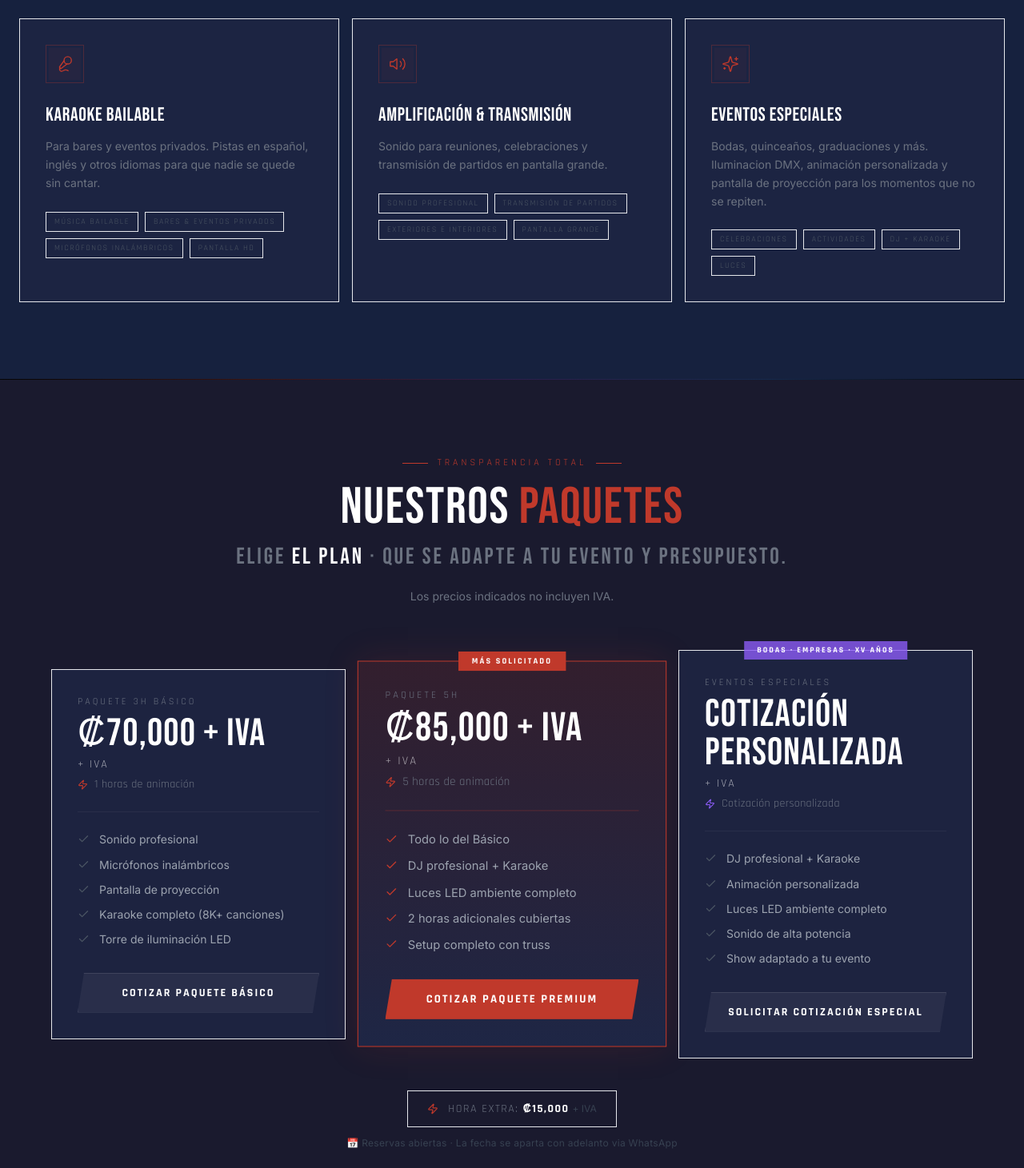
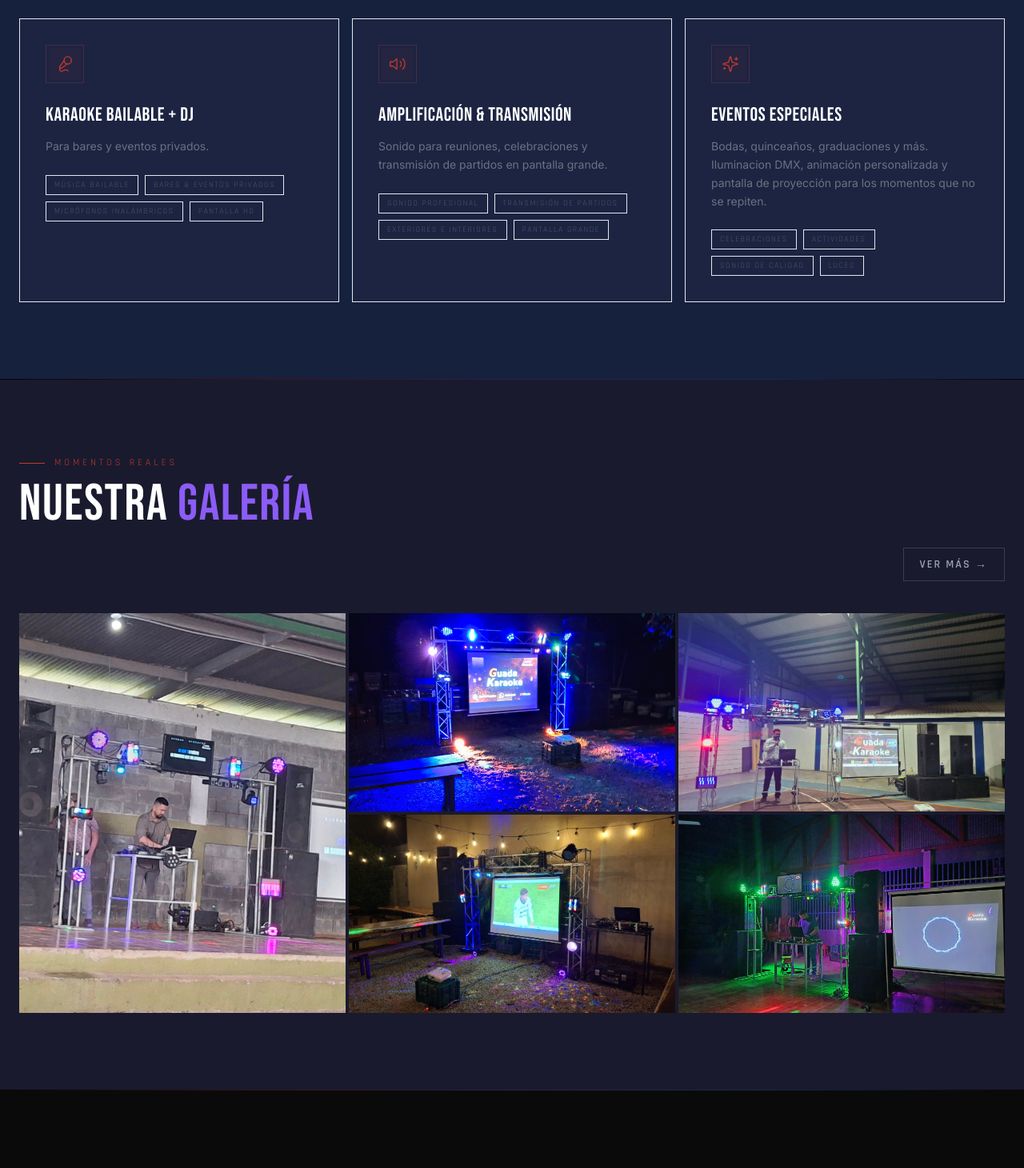
Before and after one commit to joseGuadamuz2/guada-karaoke, a React (Vite) app: page / in a window 1280 px wide. Shown: the part 1300-2761 px from the top of the page at 80% size. Built offline with nearby package versions, Linux system fonts and the light colour scheme.

Commit message:
feat: update Open Graph description and enhance coverage details with Leaflet map integration

```diff
--- a/index.html
+++ b/index.html
@@ -19,7 +19,7 @@
 
     <!-- Open Graph -->
     <meta property="og:title" content="Guada Karaoke · Tu fiesta, tu voz, tu karaoke" />
-    <meta property="og:description" content="Animación profesional y sonido Peavey de alta fidelidad para tus eventos en Guanacaste. Cañas · Tilarán · Liberia." />
+    <meta property="og:description" content="Animación profesional y sonido de calidad para tus eventos en Guanacaste. Cañas · Tilarán · Liberia." />
     <meta property="og:type" content="website" />
     <meta property="og:locale" content="es_CR" />
     <meta property="og:image" content="https://guada-karaoke.vercel.app/logo-oficial.jpg" />
--- a/src/App.jsx
+++ b/src/App.jsx
@@ -25,8 +25,8 @@ export default function App() {
         <StatsStrip />
         <NeonDivider />
         <Servicios />
-        <NeonDivider />
-        <Precios />
+       {/*<NeonDivider />
+        <Precios />*/}
         <NeonDivider />
         <Galeria />
         <NeonDivider />
--- a/src/components/Cobertura.jsx
+++ b/src/components/Cobertura.jsx
@@ -1,50 +1,108 @@
+import { useEffect, useRef } from 'react';
+import 'leaflet/dist/leaflet.css';   // ← acá
 import { MapPin } from 'lucide-react';
 import { useInView } from '../hooks/useInView';
-import SectionHeader from './ui/SectionHeader';
 import { COVERAGE_ZONES, COVERAGE_REGION, WHATSAPP_URL } from '../constants';
 
-/**
- * Tarjeta de ciudad de cobertura con keyword SEO oculta.
- */
+// ─── Coordenadas de cada ciudad ──────────────────────────────────────────────
+const CITY_COORDS = {
+  Cañas:        [10.4273, -85.1100],
+  'Santa Cruz': [10.2653, -85.5854],
+  Liberia:      [10.6340, -85.4398],
+};
+
+const MAP_CENTER    = [10.4400, -85.3800];
+const CITY_COLORS   = ['#C0392B', '#8B5CF6', '#3B82F6'];
+
+// ─── Mapa Leaflet ─────────────────────────────────────────────────────────────
+function CoverageMap() {
+  const mapRef      = useRef(null);
+  const instanceRef = useRef(null);
+
+  useEffect(() => {
+    if (instanceRef.current) return;
+
+    import('leaflet').then((L) => {
+      delete L.Icon.Default.prototype._getIconUrl;
+      L.Icon.Default.mergeOptions({
+        iconRetinaUrl: 'https://unpkg.com/leaflet@1.9.4/dist/images/marker-icon-2x.png',
+        iconUrl:       'https://unpkg.com/leaflet@1.9.4/dist/images/marker-icon.png',
+        shadowUrl:     'https://unpkg.com/leaflet@1.9.4/dist/images/marker-shadow.png',
+      });
+
+      const map = L.map(mapRef.current, {
+        center: MAP_CENTER, zoom: 9,
+        scrollWheelZoom: false,
+        attributionControl: false,
+      });
+
+      L.tileLayer('https://{s}.basemaps.cartocdn.com/dark_all/{z}/{x}/{y}{r}.png', {
+        subdomains: 'abcd', maxZoom: 19,
+      }).addTo(map);
+
+      L.control.attribution({ prefix: false })
+        .addAttribution('© <a href="https://carto.com/">CARTO</a>')
+        .addTo(map);
+
+      // Círculo de cobertura
+      L.circle(MAP_CENTER, {
+        radius: 75000,
+        color: '#8B5CF6', fillColor: '#8B5CF6',
+        fillOpacity: 0.08, weight: 1.5, dashArray: '6 4',
+      }).addTo(map);
+
+      // Marcadores
+      COVERAGE_ZONES.forEach((zone, i) => {
+        const coords = CITY_COORDS[zone.city];
+        if (!coords) return;
+
+        const icon = L.divIcon({
+          className: '',
+          html: `<div style="width:36px;height:36px;background:${CITY_COLORS[i]}22;border:2px solid ${CITY_COLORS[i]};border-radius:50%;display:flex;align-items:center;justify-content:center;box-shadow:0 0 12px ${CITY_COLORS[i]}55"><div style="width:10px;height:10px;background:${CITY_COLORS[i]};border-radius:50%"></div></div>`,
+          iconSize: [36, 36], iconAnchor: [18, 18],
+        });
+
+        L.marker(coords, { icon }).addTo(map).bindPopup(`
+          <div style="font-family:sans-serif;min-width:140px">
+            <strong style="font-size:15px;color:${CITY_COLORS[i]}">${zone.city}</strong><br/>
+            <span style="font-size:12px;color:#aaa">${zone.region}</span><br/>
+            <span style="font-size:11px;color:#ccc;margin-top:4px;display:block">${zone.description}</span>
+          </div>`, { closeButton: false });
+      });
+
+      instanceRef.current = map;
+    });
+
+    return () => { if (instanceRef.current) { instanceRef.current.remove(); instanceRef.current = null; } };
+  }, []);
+
+  return <div ref={mapRef} className="w-full" style={{ height: '420px', zIndex: 0 }} />;
+}
+
+// ─── Card de ciudad ───────────────────────────────────────────────────────────
 function CityCard({ city, region, description, seoKeyword, index }) {
   const colors = ['border-brand-red/40', 'border-brand-purple/40', 'border-brand-blue/40'];
-  const glows  = ['shadow-[0_0_30px_rgba(192,57,43,0.08)]', 'shadow-[0_0_30px_rgba(139,92,246,0.08)]', 'shadow-[0_0_30px_rgba(59,130,246,0.08)]'];
   const dots   = ['bg-brand-red', 'bg-brand-purple', 'bg-brand-blue'];
   const nums   = ['text-brand-red', 'text-brand-purple', 'text-brand-blue'];
 
   return (
-    <div
-      className={`relative bg-brand-dark-2 border ${colors[index]} p-8
-                  hover:${glows[index]} transition-all duration-400 group`}
-    >
-      {/* Número de ciudad */}
-      <div className={`font-bebas text-6xl ${nums[index]} opacity-10 absolute top-4 right-6 leading-none select-none`}>
-        0{index + 1}
-      </div>
-
-      {/* Ícono */}
+    <div className={`relative bg-brand-dark-2 border ${colors[index]} p-8 transition-all duration-400`}>
+      <div className={`font-bebas text-6xl ${nums[index]} opacity-10 absolute top-4 right-6 leading-none select-none`}>0{index + 1}</div>
       <div className={`w-10 h-10 flex items-center justify-center border ${colors[index]} mb-5`}>
         <MapPin size={18} className={nums[index]} />
       </div>
-
-      {/* Ciudad */}
       <h3 className="font-bebas text-3xl tracking-wide mb-1">{city}</h3>
       <div className="flex items-center gap-2 mb-4">
         <span className={`w-1.5 h-1.5 rounded-full ${dots[index]}`} />
         <span className="font-rajdhani text-xs tracking-[2px] uppercase text-gray-600">{region}</span>
       </div>
-
       <p className="font-inter text-sm text-gray-500 leading-relaxed">{description}</p>
-
-      {/* SEO keyword invisible para buscadores */}
       <span className="sr-only">{seoKeyword}</span>
     </div>
   );
 }
 
-/**
- * Sección de zonas de cobertura en Guanacaste.
- */
+// ─── Sección principal ────────────────────────────────────────────────────────
 export default function Cobertura() {
   const [ref, inView] = useInView();
 
@@ -56,9 +114,7 @@ export default function Cobertura() {
           <div>
             <div className="flex items-center gap-3 mb-3">
               <span className="w-8 h-px bg-brand-red" />
-              <span className="font-rajdhani text-brand-red text-xs tracking-[4px] uppercase">
-                {COVERAGE_REGION}
-              </span>
+              <span className="font-rajdhani text-brand-red text-xs tracking-[4px] uppercase">{COVERAGE_REGION}</span>
             </div>
             <h2 className="font-bebas text-[clamp(2.5rem,5vw,4rem)] tracking-wide leading-none">
               Zona de <span className="text-brand-purple">Cobertura</span>
@@ -67,32 +123,22 @@ export default function Cobertura() {
               Llevamos el show hasta tu evento en las principales ciudades de Guanacaste.
             </p>
           </div>
-
-          <a
-            href={WHATSAPP_URL}
-            target="_blank"
-            rel="noreferrer"
-            className="self-start lg:self-auto inline-flex items-center gap-2 border border-white/15
-                       hover:border-brand-red text-gray-400 hover:text-white font-rajdhani
-                       font-semibold text-sm tracking-[2px] uppercase px-5 py-2.5 transition-all duration-300"
-          >
-            <MapPin size={14} />
-            ¿Cubrimos tu zona?
+          <a href={WHATSAPP_URL} target="_blank" rel="noreferrer"
+            className="self-start lg:self-auto inline-flex items-center gap-2 border border-white/15 hover:border-brand-red text-gray-400 hover:text-white font-rajdhani font-semibold text-sm tracking-[2px] uppercase px-5 py-2.5 transition-all duration-300">
+            <MapPin size={14} /> ¿Cubrimos tu zona?
           </a>
         </div>
 
-        {/* Cards de ciudades */}
-        <div
-          ref={ref}
-          className={`grid grid-cols-1 md:grid-cols-3 gap-4 transition-all duration-700
-                      ${inView ? 'opacity-100 translate-y-0' : 'opacity-0 translate-y-8'}`}
-        >
-          {COVERAGE_ZONES.map((zone, i) => (
-            <CityCard key={zone.city} {...zone} index={i} />
-          ))}
+        {/* Mapa */}
+        <div className="mb-10 border border-white/5 overflow-hidden rounded-sm">
+          <CoverageMap />
         </div>
 
-        {/* Nota de cobertura adicional */}
+        {/* Cards */}
+        <div ref={ref} className={`grid grid-cols-1 md:grid-cols-3 gap-4 transition-all duration-700 ${inView ? 'opacity-100 translate-y-0' : 'opacity-0 translate-y-8'}`}>
+          {COVERAGE_ZONES.map((zone, i) => <CityCard key={zone.city} {...zone} index={i} />)}
+        </div>
+
         <p className="text-center font-inter text-xs text-gray-700 mt-8 tracking-wide">
           ¿Tu ciudad no aparece? Escribinos — cubrimos zonas adicionales según disponibilidad.
         </p>
--- a/src/constants/index.js
+++ b/src/constants/index.js
@@ -25,10 +25,10 @@ export const COVERAGE_ZONES = [
     seoKeyword:  'karaoke Cañas Guanacaste',
   },
   {
-    city:        'Tilarán',
+    city:        'Santa Cruz',
     region:      'Guanacaste',
-    description: 'Zona del lago Arenal y la montaña. Bodas con vista al lago, quinceañeras y eventos especiales.',
-    seoKeyword:  'karaoke Tilarán Arenal',
+    description: 'Ciudad de la tradición guanacasteca. Fiestas patronales, eventos privados y celebraciones familiares.',
+    seoKeyword:  'karaoke Santa Cruz Guanacaste',
   },
   {
     city:        'Liberia',
@@ -41,32 +41,31 @@ export const COVERAGE_ZONES = [
 // ─── PAQUETES / PRECIOS ───────────────────────────────────────────────────────
 export const PAQUETES = [
   {
-    name:      'Paquete 3h Básico',
+    name:      'Paquete Básico',
     price:     '₡70,000 + IVA',
-    hours:     1,
+    hours:     3,
     highlight: false,
     tag:       null,
     includes: [
       'Sonido profesional',
       'Micrófonos inalámbricos',
       'Pantalla de proyección',
-      'Karaoke completo (8K+ canciones)',
-      'Torre de iluminación LED',
+      'Karaoke bailable',
+      'Luces y máquina de humo',
+      '3 horas de animación',
     ],
     cta: 'Cotizar paquete básico',
   },
   {
-    name:      'Paquete 5h',
+    name:      'Paquete Premium',
     price:     '₡85,000 + IVA',
     hours:     5,
     highlight: true,
     tag:       'Más solicitado',
     includes: [
-      'Todo lo del Básico',
-      'DJ profesional + Karaoke',
-      'Luces LED ambiente completo',
-      '2 horas adicionales cubiertas',
-      'Setup completo con truss',
+       'Todo lo del Básico',
+      '5 horas de animación',
+      'Hora extra: ₡15,000 + IVA',
     ],
     cta: 'Cotizar paquete premium',
   },
@@ -77,10 +76,9 @@ export const PAQUETES = [
     highlight: false,
     tag:       'Bodas · Empresas · XV años',
     includes: [
-      'DJ profesional + Karaoke',
+      'DJ + Karaoke',
       'Animación personalizada',
       'Luces LED ambiente completo',
-      'Sonido de alta potencia',
       'Show adaptado a tu evento',
     ],
     cta: 'Solicitar cotización especial',
@@ -93,8 +91,8 @@ export const HORA_EXTRA = '₡15,000';
 export const SERVICIOS = [
   {
     iconName: 'Mic2',
-    name:     'Karaoke Bailable',
-    desc:     'Para bares y eventos privados. Pistas en español, inglés y otros idiomas para que nadie se quede sin cantar.',
+    name:     'Karaoke Bailable + DJ',
+    desc:     'Para bares y eventos privados.',
     tags:     ['Música Bailable', 'Bares & eventos privados', 'Micrófonos inalámbricos', 'Pantalla HD'],
   },
   {
@@ -107,7 +105,7 @@ export const SERVICIOS = [
     iconName: 'Sparkles',
     name:     'Eventos Especiales',
     desc:     'Bodas, quinceaños, graduaciones y más. Iluminacion DMX, animación personalizada y pantalla de proyección para los momentos que no se repiten.',
-    tags:     ['Celebraciones', 'Actividades', 'DJ + Karaoke', 'Luces'],
+    tags:     ['Celebraciones', 'Actividades', 'Sonido de calidad', 'Luces'],
   },
 ];
 
@@ -154,7 +152,7 @@ export const GALLERY_ITEMS = [
 // ─── NAV LINKS ────────────────────────────────────────────────────────────────
 export const NAV_LINKS = [
   { href: '#servicios',   label: 'Servicios'   },
-  { href: '#precios',     label: 'Precios'     },
+  //{ href: '#precios',     label: 'Precios'     },
   { href: '#galeria',     label: 'Galería'     },
   { href: '#cobertura',   label: 'Cobertura'   },
   // { href: '#testimonios', label: 'Testimonios' },
@@ -171,7 +169,7 @@ export const CTA_FEATURES = [
 // ─── FOOTER NAV ───────────────────────────────────────────────────────────────
 export const FOOTER_NAV_LINKS = [
   { href: '#servicios',   label: 'Servicios'   },
-  { href: '#precios',     label: 'Precios'     },
+  //{ href: '#precios',     label: 'Precios'     },
   { href: '#galeria',     label: 'Galería'     },
   { href: '#cobertura',   label: 'Cobertura'   },
  // { href: '#testimonios', label: 'Testimonios' },
--- a/src/index.css
+++ b/src/index.css
@@ -1,3 +1,4 @@
+
 @import url('https://fonts.googleapis.com/css2?family=Bebas+Neue&family=Rajdhani:wght@400;500;600;700&family=Inter:wght@300;400;500&display=swap');
 
 @tailwind base;
```
Also changed, not shown: package.json (+9 -8 lines), 1 other file (tests, documents, lock files or other folders).
